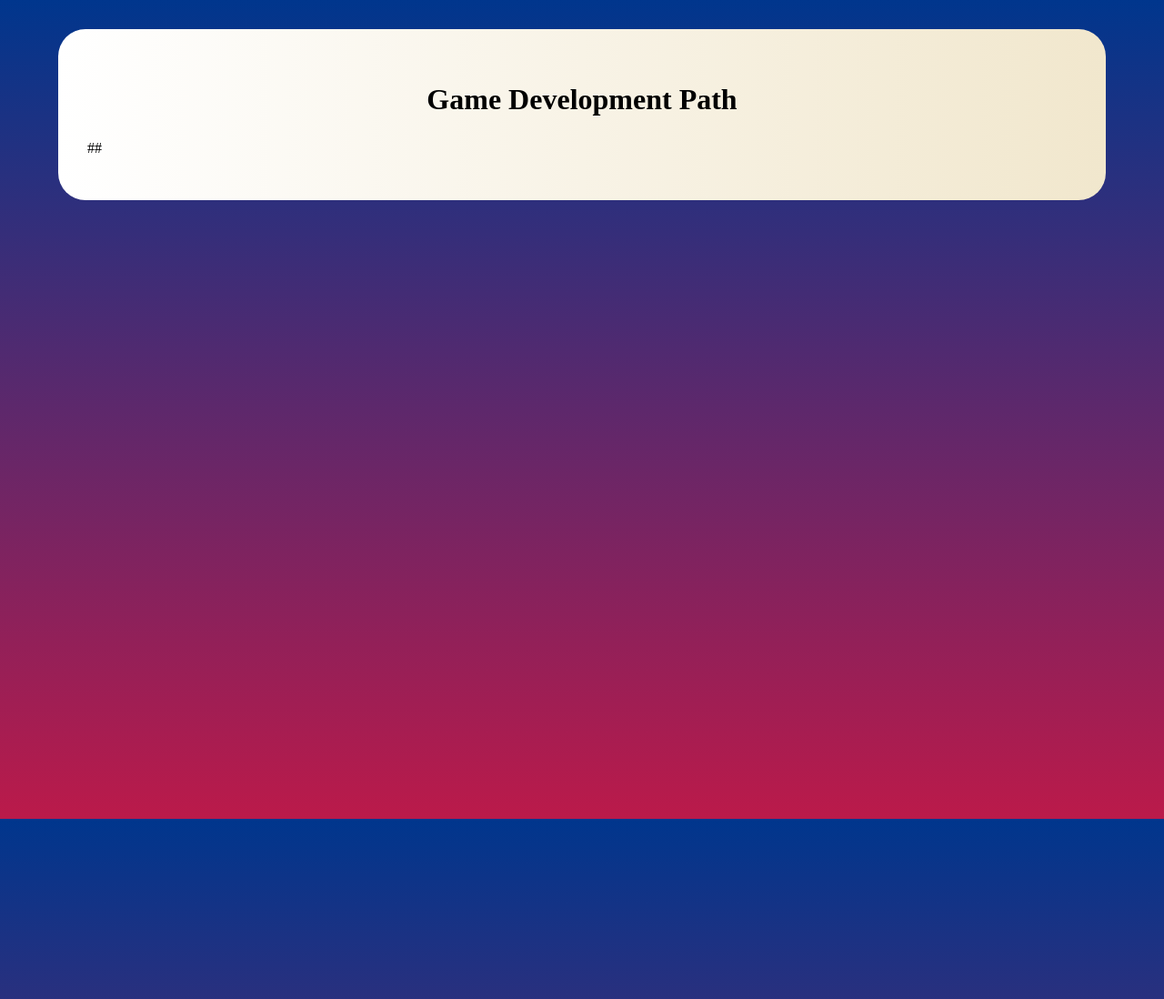
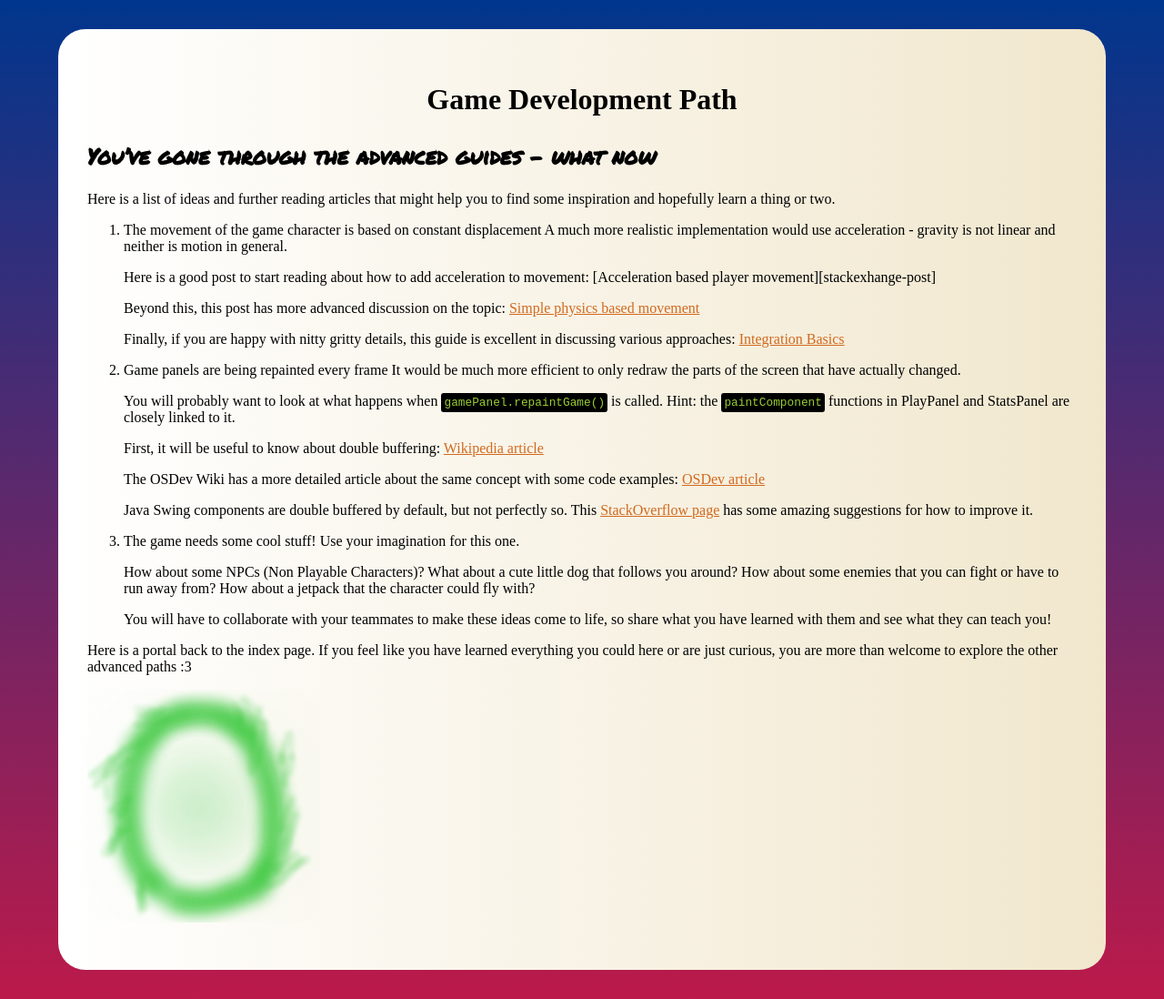
Before and after one commit to extreme-pals/extreme-pals.github.io, a Jekyll site: the page built from guides/G3. Further Steps.md, in a window 1280 px wide. Shown: the whole page at 91% size. Built offline with Jekyll 4.4.1, drawn with Linux system fonts in a browser that asks for light colours; some web fonts are replaced.

Commit message:
Finished game development further steps guide

```diff
--- a/guides/G3. Further Steps.md
+++ b/guides/G3. Further Steps.md
@@ -5,4 +5,50 @@ title: Further Steps | XP Framework
 
 # Game Development Path
 
-##
+## You've gone through the advanced guides - what now
+
+Here is a list of ideas and further reading articles that might help you to find some inspiration and hopefully learn a thing or two.
+
+1. The movement of the game character is based on constant displacement
+    A much more realistic implementation would use acceleration - gravity is not linear and neither is motion in general.
+
+    Here is a good post to start reading about how to add acceleration to movement: [Acceleration based player movement][stackexhange-post]
+
+    Beyond this, this post has more advanced discussion on the topic: [Simple physics based movement][stackoverflow-post]
+
+    Finally, if you are happy with nitty gritty details, this guide is excellent in discussing various approaches: [Integration Basics][gafferon-games-article]
+
+2. Game panels are being repainted every frame
+    It would be much more efficient to only redraw the parts of the screen that have actually changed.
+
+    You will probably want to look at what happens when `gamePanel.repaintGame()` is called.
+    Hint: the `paintComponent` functions in PlayPanel and StatsPanel are closely linked to it.
+
+    First, it will be useful to know about double buffering: [Wikipedia article][wikipedia-double-buffering]
+
+    The OSDev Wiki has a more detailed article about the same concept with some code examples: [OSDev article][osdev-double-buffering]
+
+    Java Swing components are double buffered by default, but not perfectly so.
+    This [StackOverflow page][stackoverflow-swing-painting] has some amazing suggestions for how to improve it.
+
+3. The game needs some cool stuff!
+   Use your imagination for this one.
+
+   How about some NPCs (Non Playable Characters)? What about a cute little dog that follows you around?
+   How about some enemies that you can fight or have to run away from?
+   How about a jetpack that the character could fly with?
+
+   You will have to collaborate with your teammates to make these ideas come to life, so share what you have learned with them and see what they can teach you!
+
+Here is a portal back to the index page.
+If you feel like you have learned everything you could here or are just curious, you are more than welcome to explore the other advanced paths :3
+
+[![Portal to the guides index][portal-green]](/guides/README)
+
+[stackexchange-post]: https://gamedev.stackexchange.com/questions/35539/acceleration-based-player-movement
+[stackoverflow-post]: https://stackoverflow.com/questions/667034/simple-physics-based-movement
+[gafferon-games-article]: https://gafferongames.com/post/integration_basics/
+[wikipedia-double-buffering]: https://en.wikipedia.org/wiki/Multiple_buffering#Double_buffering_in_computer_graphics
+[osdev-double-buffering]: https://wiki.osdev.org/Double_Buffering
+[stackoverflow-swing-painting]: https://stackoverflow.com/questions/2063607/java-panel-double-buffering
+[portal-green]: /assets/portal-green.png
```
